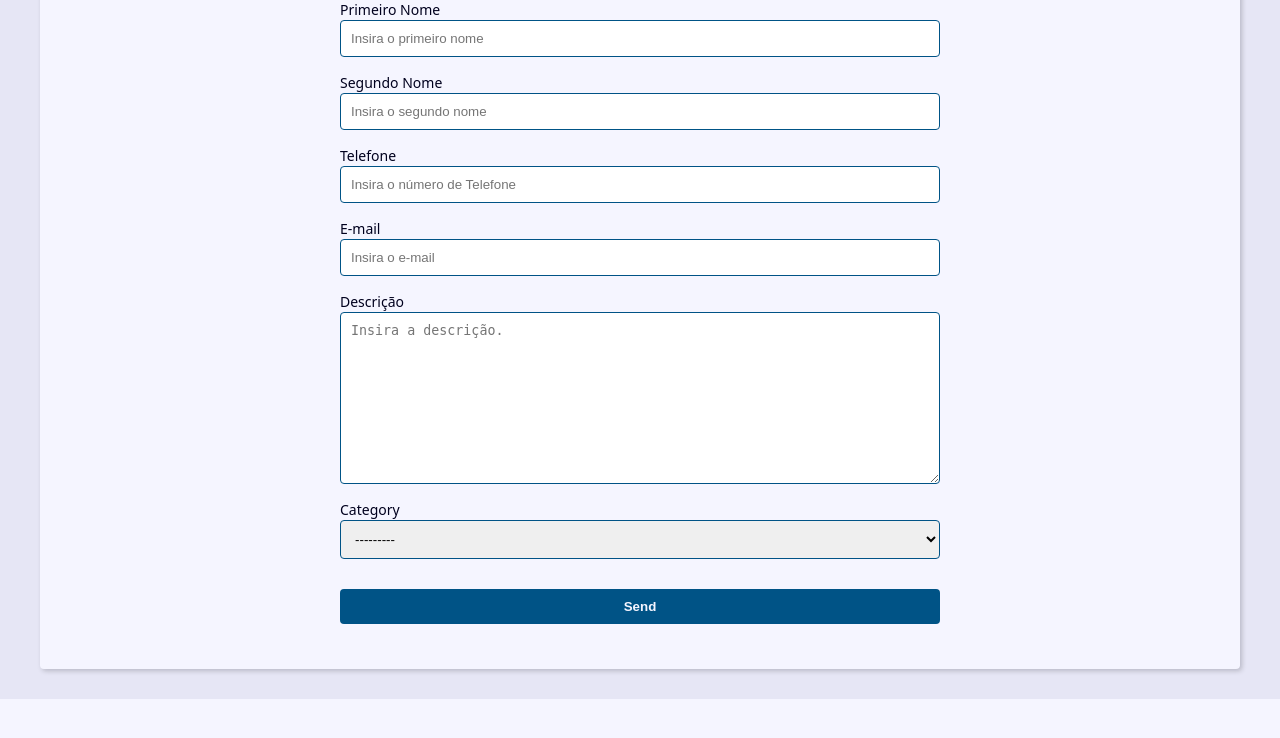
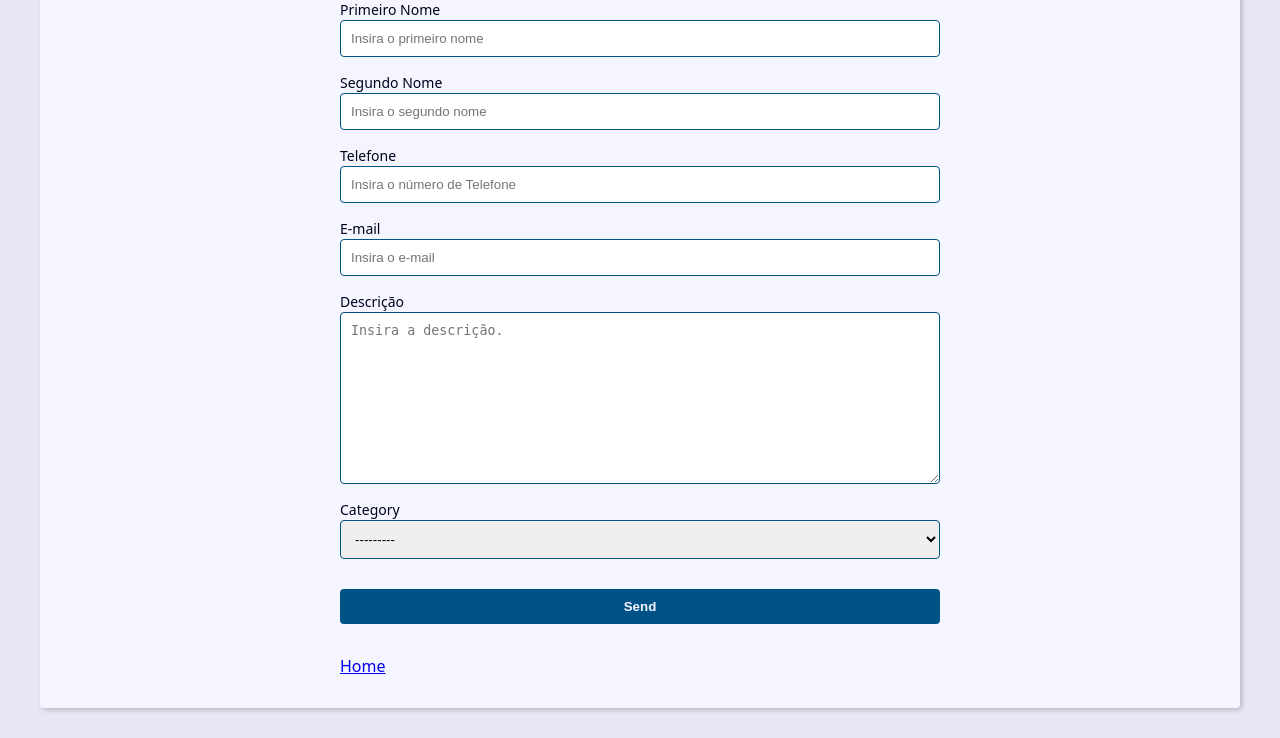
Before and after one commit to ThomasNicholas21/ProjetoAgenda, a Django app: page /contact/create/ in a window 1280 px wide. Shown: the part 351-1089 px from the top of the page. Before the commit the page ends 1050 px from the top, so only its background shows below. Run offline with Django 4.2, Linux system fonts and the light colour scheme; data that the repository does not hold is empty.

Commit message:
criando butão para voltar

```diff
--- a/contact/templates/contact/create.html
+++ b/contact/templates/contact/create.html
@@ -34,6 +34,7 @@
                     <button class="btn" type="submit">Send</button>
                 </div>
             </div>
+            <a href="{% url "contact:index" %}" class="form-link">Home</a>
         </form>
     </div>
 {% endblock content %}
```
